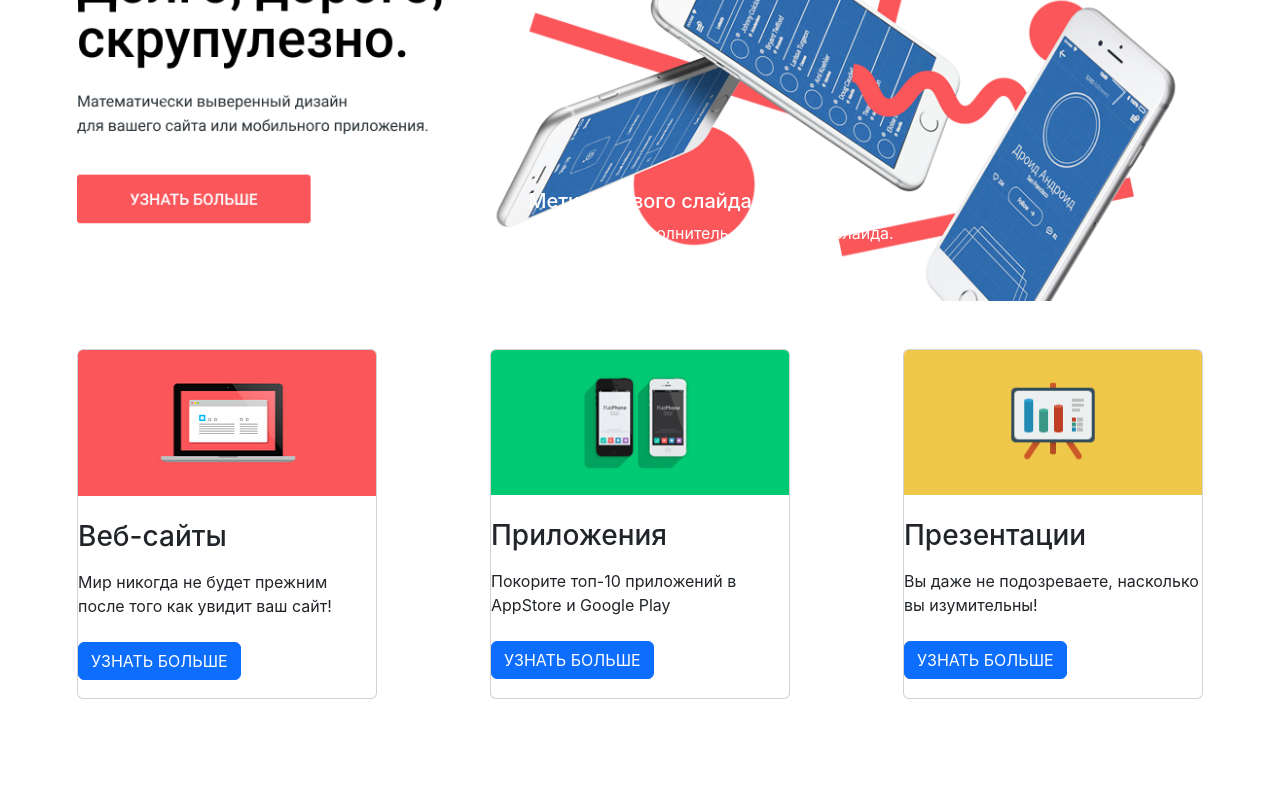
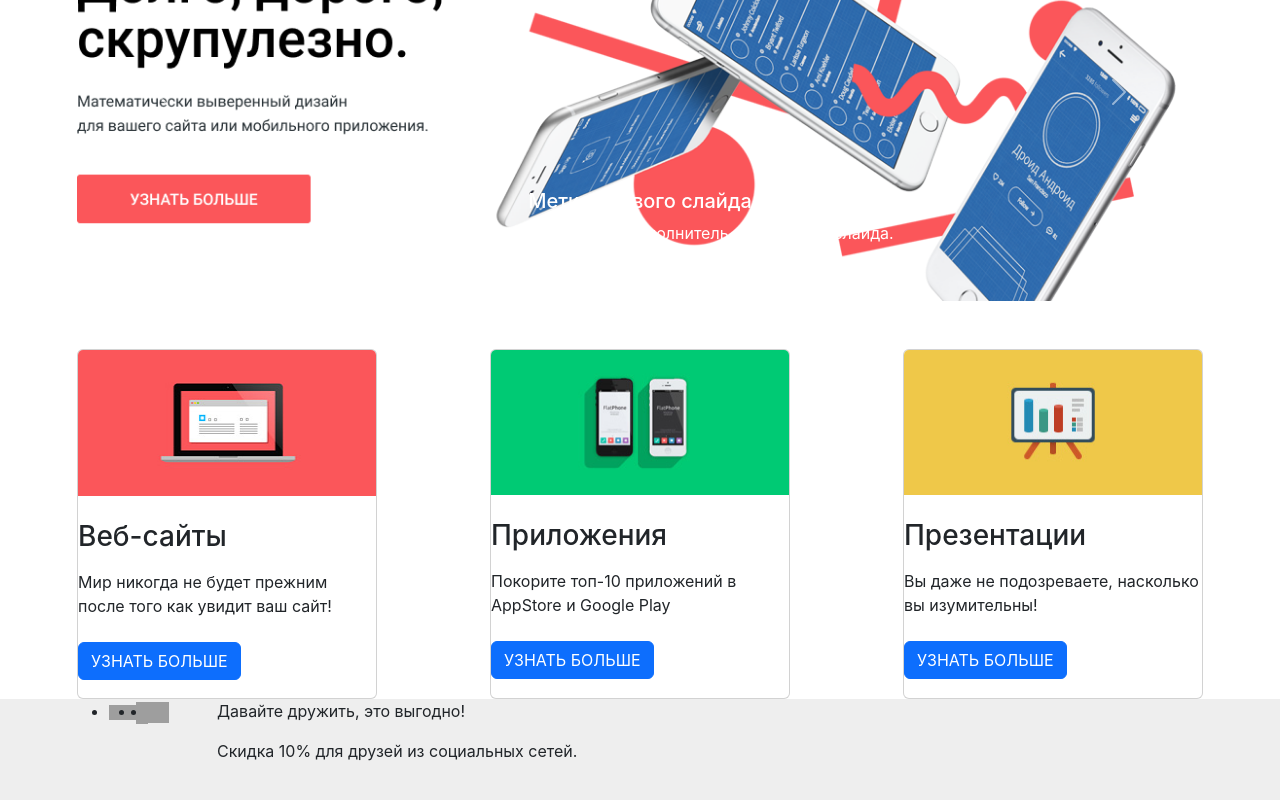
Before and after one commit to xSemuel/project-nerds, a React (Create React App) app: page / in a window 1280 px wide. Shown: the part 212-1012 px from the top of the page. Before the commit the page ends 911 px from the top, so only its background shows below. Built offline with nearby package versions, Linux system fonts and the light colour scheme; grey boxes are pictures that could not be loaded.

Commit message:
feat: add footer component

```diff
--- a/src/App.js
+++ b/src/App.js
@@ -1,10 +1,11 @@
-import { Home } from './components'
+import { Footer, Home } from './components'
 import './App.css';
 
 function App() {
   return (
     <div>
       <Home />
+      <Footer />
     </div>
   );
 }
--- /dev/null
+++ b/src/components/Footer.jsx
@@ -0,0 +1,52 @@
+
+
+
+export const Footer = () => {
+    return (
+        <div className="container-fluid bg-color-main">
+            <div className="container" style={{height: '12rem'}}>
+                <h2 className="visually-hidden">Социальные сети</h2>
+                <div className="d-flex gap-5">
+                    <ul className="d-flex">
+                        <li>
+                        <a className="btn-social btn-vk" href="!#" >
+                            <img
+                            src="img/vk-icon.svg"
+                            width="27"
+                            height="15"
+                            alt="Иконка В контакте"
+                            />
+                        </a>
+                        </li>
+                        <li>
+                        <a className="btn-social btn-fb" href="!#" >
+                            <img
+                            src="img/fb-icon.svg"
+                            width="12"
+                            height="22"
+                            alt="Иконка Фейсбук"
+                            />
+                        </a>
+                        </li>
+                        <li>
+                        <a className="btn-social btn-insta" href="!#" >
+                            <img
+                            src="img/insta-icon.svg"
+                            width="21"
+                            height="21"
+                            alt="Иконка Инстаграм"
+                            />
+                        </a>
+                        </li>
+                    </ul>
+                    <div className="social-inner">
+                        <p className="social-slogan">Давайте дружить, это выгодно!</p>
+                        <p className="social-text">
+                        Скидка 10% для друзей из социальных сетей.
+                        </p>
+                    </div>
+                </div>
+            </div>
+        </div>
+    );
+}
--- a/src/components/index.jsx
+++ b/src/components/index.jsx
@@ -1 +1,2 @@
 export * from './Home';
+export * from './Footer';
```
